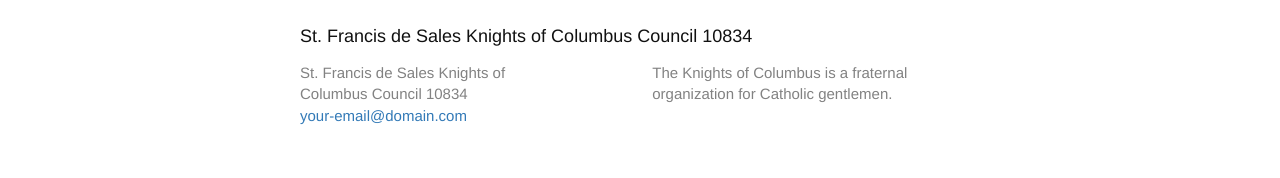
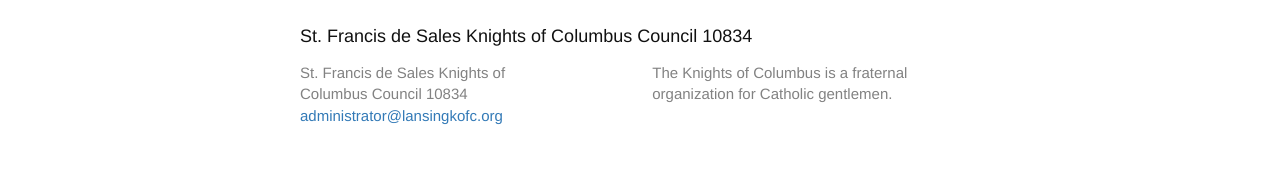
Before and after one commit to kofc10834/kofc10834.github.io, a Jekyll site: the page built from index.html, in a window 1280 px wide. Shown: the part 740-918 px from the top of the page. Built offline with Jekyll 4.4.1, drawn with Linux system fonts in a browser that asks for light colours.

Commit message:
Update _config.yml
Changed email address for contact

```diff
--- a/_config.yml
+++ b/_config.yml
@@ -13,7 +13,7 @@
 # You can create any custom variable you would like, and they will be accessible
 # in the templates via {{ site.myvariable }}.
 title: St. Francis de Sales Knights of Columbus Council 10834
-email: your-email@domain.com
+email: administrator@lansingkofc.org
 description: > # this means to ignore newlines until "baseurl:"
   The Knights of Columbus is a fraternal organization for Catholic gentlemen.
 baseurl: "" # the subpath of your site, e.g. /blog
```
